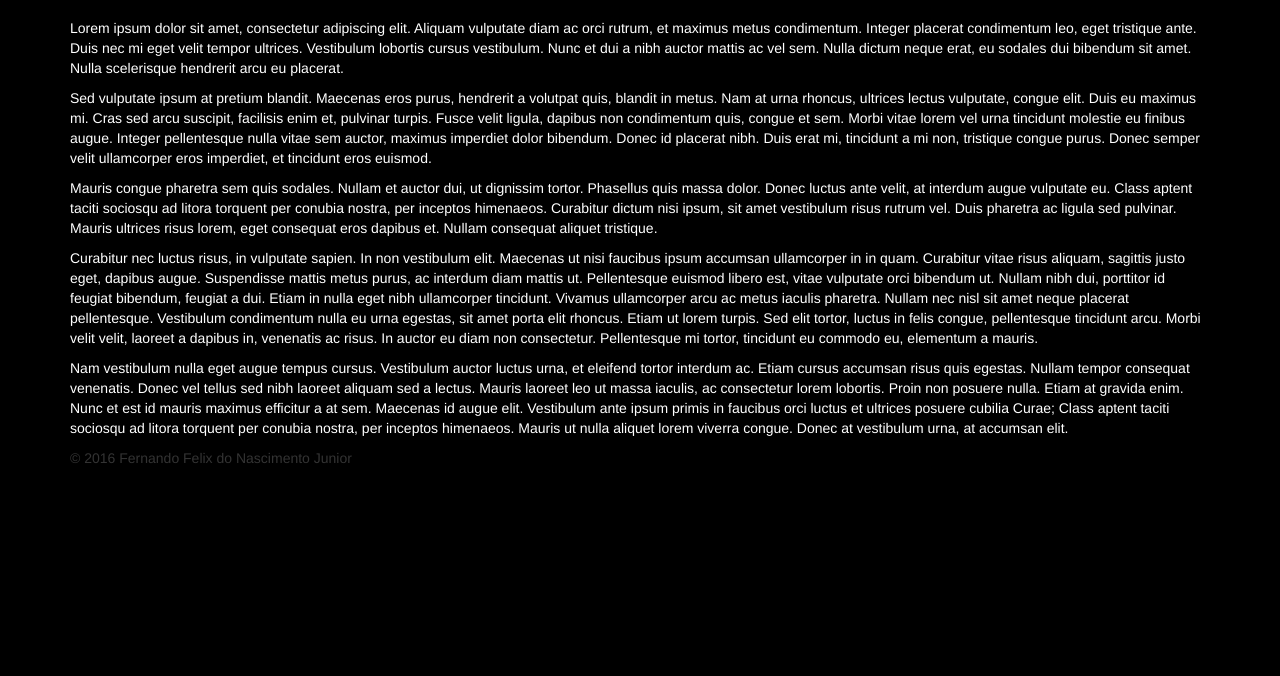
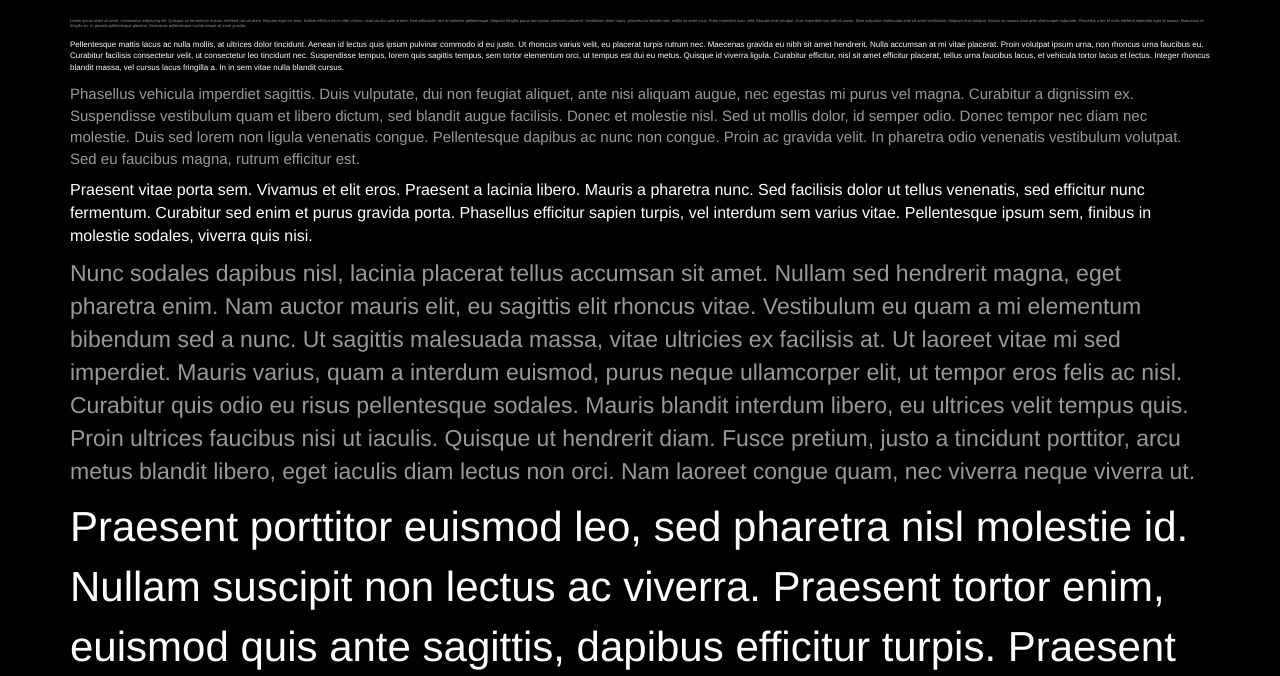
Before and after one commit to fernandojunior/d3-example, a plain HTML site: page index.html in a window 1280 px wide. Shown: the part 124-800 px from the top of the page. Drawn offline with nearby package versions, Linux system fonts and the light colour scheme.

Commit message:
Dynamic properties

```diff
--- a/index.html
+++ b/index.html
@@ -35,15 +35,25 @@
     <main>
         <div class="container">
             <div id="content">
-                <p>Lorem ipsum dolor sit amet, consectetur adipiscing elit. Aliquam vulputate diam ac orci rutrum, et maximus metus condimentum. Integer placerat condimentum leo, eget tristique ante. Duis nec mi eget velit tempor ultrices. Vestibulum lobortis cursus vestibulum. Nunc et dui a nibh auctor mattis ac vel sem. Nulla dictum neque erat, eu sodales dui bibendum sit amet. Nulla scelerisque hendrerit arcu eu placerat.</p>
+                <p>Lorem ipsum dolor sit amet, consectetur adipiscing elit. Quisque ac fermentum mauris, eleifend rutrum diam. Aliquam eget est eros. Nullam efficitur est in nibh viverra, vitae iaculis nulla ornare. Sed sollicitudin orci at molestie pellentesque. Aliquam fringilla purus non ipsum venenatis placerat. Vestibulum diam turpis, pharetra eu lobortis sed, mollis sit amet risus. Proin imperdiet nunc velit. Aliquam erat volutpat. Duis imperdiet non velit id auctor. Nam vulputate malesuada ante sit amet vestibulum. Aliquam erat volutpat. Mauris ac massa vitae ante ullamcorper vulputate. Phasellus a leo et nulla eleifend imperdiet eget at massa. Maecenas et fringilla ex. In gravida pellentesque placerat. Maecenas pellentesque lacinia neque sit amet gravida.</p>
 
-                <p>Sed vulputate ipsum at pretium blandit. Maecenas eros purus, hendrerit a volutpat quis, blandit in metus. Nam at urna rhoncus, ultrices lectus vulputate, congue elit. Duis eu maximus mi. Cras sed arcu suscipit, facilisis enim et, pulvinar turpis. Fusce velit ligula, dapibus non condimentum quis, congue et sem. Morbi vitae lorem vel urna tincidunt molestie eu finibus augue. Integer pellentesque nulla vitae sem auctor, maximus imperdiet dolor bibendum. Donec id placerat nibh. Duis erat mi, tincidunt a mi non, tristique congue purus. Donec semper velit ullamcorper eros imperdiet, et tincidunt eros euismod.</p>
+                <p>Pellentesque mattis lacus ac nulla mollis, at ultrices dolor tincidunt. Aenean id lectus quis ipsum pulvinar commodo id eu justo. Ut rhoncus varius velit, eu placerat turpis rutrum nec. Maecenas gravida eu nibh sit amet hendrerit. Nulla accumsan at mi vitae placerat. Proin volutpat ipsum urna, non rhoncus urna faucibus eu. Curabitur facilisis consectetur velit, ut consectetur leo tincidunt nec. Suspendisse tempus, lorem quis sagittis tempus, sem tortor elementum orci, ut tempus est dui eu metus. Quisque id viverra ligula. Curabitur efficitur, nisl sit amet efficitur placerat, tellus urna faucibus lacus, et vehicula tortor lacus et lectus. Integer rhoncus blandit massa, vel cursus lacus fringilla a. In in sem vitae nulla blandit cursus.</p>
 
-                <p>Mauris congue pharetra sem quis sodales. Nullam et auctor dui, ut dignissim tortor. Phasellus quis massa dolor. Donec luctus ante velit, at interdum augue vulputate eu. Class aptent taciti sociosqu ad litora torquent per conubia nostra, per inceptos himenaeos. Curabitur dictum nisi ipsum, sit amet vestibulum risus rutrum vel. Duis pharetra ac ligula sed pulvinar. Mauris ultrices risus lorem, eget consequat eros dapibus et. Nullam consequat aliquet tristique.</p>
+                <p>Phasellus vehicula imperdiet sagittis. Duis vulputate, dui non feugiat aliquet, ante nisi aliquam augue, nec egestas mi purus vel magna. Curabitur a dignissim ex. Suspendisse vestibulum quam et libero dictum, sed blandit augue facilisis. Donec et molestie nisl. Sed ut mollis dolor, id semper odio. Donec tempor nec diam nec molestie. Duis sed lorem non ligula venenatis congue. Pellentesque dapibus ac nunc non congue. Proin ac gravida velit. In pharetra odio venenatis vestibulum volutpat. Sed eu faucibus magna, rutrum efficitur est.</p>
 
-                <p>Curabitur nec luctus risus, in vulputate sapien. In non vestibulum elit. Maecenas ut nisi faucibus ipsum accumsan ullamcorper in in quam. Curabitur vitae risus aliquam, sagittis justo eget, dapibus augue. Suspendisse mattis metus purus, ac interdum diam mattis ut. Pellentesque euismod libero est, vitae vulputate orci bibendum ut. Nullam nibh dui, porttitor id feugiat bibendum, feugiat a dui. Etiam in nulla eget nibh ullamcorper tincidunt. Vivamus ullamcorper arcu ac metus iaculis pharetra. Nullam nec nisl sit amet neque placerat pellentesque. Vestibulum condimentum nulla eu urna egestas, sit amet porta elit rhoncus. Etiam ut lorem turpis. Sed elit tortor, luctus in felis congue, pellentesque tincidunt arcu. Morbi velit velit, laoreet a dapibus in, venenatis ac risus. In auctor eu diam non consectetur. Pellentesque mi tortor, tincidunt eu commodo eu, elementum a mauris.</p>
+                <p>Praesent vitae porta sem. Vivamus et elit eros. Praesent a lacinia libero. Mauris a pharetra nunc. Sed facilisis dolor ut tellus venenatis, sed efficitur nunc fermentum. Curabitur sed enim et purus gravida porta. Phasellus efficitur sapien turpis, vel interdum sem varius vitae. Pellentesque ipsum sem, finibus in molestie sodales, viverra quis nisi.</p>
 
-                <p>Nam vestibulum nulla eget augue tempus cursus. Vestibulum auctor luctus urna, et eleifend tortor interdum ac. Etiam cursus accumsan risus quis egestas. Nullam tempor consequat venenatis. Donec vel tellus sed nibh laoreet aliquam sed a lectus. Mauris laoreet leo ut massa iaculis, ac consectetur lorem lobortis. Proin non posuere nulla. Etiam at gravida enim. Nunc et est id mauris maximus efficitur a at sem. Maecenas id augue elit. Vestibulum ante ipsum primis in faucibus orci luctus et ultrices posuere cubilia Curae; Class aptent taciti sociosqu ad litora torquent per conubia nostra, per inceptos himenaeos. Mauris ut nulla aliquet lorem viverra congue. Donec at vestibulum urna, at accumsan elit.</p>
+                <p>Nunc sodales dapibus nisl, lacinia placerat tellus accumsan sit amet. Nullam sed hendrerit magna, eget pharetra enim. Nam auctor mauris elit, eu sagittis elit rhoncus vitae. Vestibulum eu quam a mi elementum bibendum sed a nunc. Ut sagittis malesuada massa, vitae ultricies ex facilisis at. Ut laoreet vitae mi sed imperdiet. Mauris varius, quam a interdum euismod, purus neque ullamcorper elit, ut tempor eros felis ac nisl. Curabitur quis odio eu risus pellentesque sodales. Mauris blandit interdum libero, eu ultrices velit tempus quis. Proin ultrices faucibus nisi ut iaculis. Quisque ut hendrerit diam. Fusce pretium, justo a tincidunt porttitor, arcu metus blandit libero, eget iaculis diam lectus non orci. Nam laoreet congue quam, nec viverra neque viverra ut.</p>
+
+                <p>Praesent porttitor euismod leo, sed pharetra nisl molestie id. Nullam suscipit non lectus ac viverra. Praesent tortor enim, euismod quis ante sagittis, dapibus efficitur turpis. Praesent semper justo quis lorem ornare egestas. Vestibulum ut varius arcu. Donec vitae libero a est varius aliquet. Sed congue, massa at eleifend aliquam, sapien purus ullamcorper sapien, eu pulvinar ante lorem vitae justo. Maecenas rutrum sed nunc vestibulum dignissim. In ac semper libero, nec ornare diam. Proin semper pharetra massa quis mollis. Donec pellentesque enim felis. Donec ut tortor ut eros fringilla facilisis.</p>
+
+                <p>Nam facilisis odio imperdiet turpis faucibus, at volutpat neque eleifend. Integer pellentesque in sem suscipit condimentum. Integer at metus at lorem commodo cursus id ut ex. Aliquam eget malesuada turpis. Ut ultrices est quis ex consectetur varius blandit ut risus. Vivamus euismod erat vel nisi molestie sagittis. Etiam vitae varius sem. In sed elit nec velit bibendum molestie a sit amet est. Donec ultrices in quam quis efficitur. Curabitur urna est, dictum sit amet eros ac, egestas pretium risus. In sit amet lectus hendrerit, dictum felis vel, semper elit. Suspendisse velit elit, sollicitudin vel lorem ac, venenatis vehicula felis. Vivamus mattis at nisi sed suscipit. Vestibulum lacinia vestibulum est id vulputate.</p>
+
+                <p>Vivamus condimentum enim lacinia, volutpat tortor eu, mattis urna. Sed eu magna ut justo maximus interdum nec rutrum risus. Pellentesque varius arcu eget nibh hendrerit, nec posuere augue commodo. Donec ut enim et augue elementum maximus. Praesent maximus viverra dui et varius. Sed volutpat nunc eget consequat rhoncus. Suspendisse hendrerit faucibus nisi, sed lobortis magna. Quisque vel ultrices urna, ut suscipit neque. Fusce luctus, dolor vitae semper mattis, lectus mi facilisis magna, sit amet tristique libero ex a nisl. Donec lacinia in massa eu maximus. Mauris tortor enim, sollicitudin ut mauris eget, vestibulum vulputate lacus. Pellentesque vulputate pharetra lectus ut commodo. Etiam nec ultricies turpis. In sit amet efficitur tellus. Maecenas lobortis, urna at consectetur pharetra, velit ipsum porta risus, at eleifend nisi neque iaculis lectus. Quisque suscipit malesuada dui a molestie.</p>
+
+                <p>Proin sed porta enim, nec tristique ex. Donec ultrices venenatis lacinia. Nam porta venenatis justo, et interdum velit efficitur volutpat. Sed sit amet convallis mi, eu placerat sapien. Fusce id diam mauris. Maecenas condimentum quam porta libero vestibulum, et commodo sem aliquam. Nam tempor lectus vel elit lacinia, vitae ultrices eros congue.</p>
+
+                <p>Integer vel elementum erat. Maecenas non euismod justo. Suspendisse potenti. Nullam porta vestibulum purus in ultricies. Donec imperdiet est et nunc bibendum venenatis vitae ac magna. Vestibulum euismod in justo ac eleifend. Donec in urna tortor. Class aptent taciti sociosqu ad litora torquent per conubia nostra, per inceptos himenaeos. Integer sodales lobortis neque, non sodales tellus. Quisque congue mi turpis, ut laoreet sem tincidunt ac. Morbi congue in sem ac interdum. Vestibulum sagittis arcu eget ex imperdiet egestas. Nullam auctor rhoncus nisi, at mattis leo molestie a. Quisque finibus arcu neque, non commodo orci blandit rutrum. Pellentesque habitant morbi tristique senectus et netus et malesuada fames ac turpis egestas.</p>
             </div>
         </div>
     </main>
--- a/script.js
+++ b/script.js
@@ -1,3 +1,16 @@
 // Selections
 d3.selectAll("p").style("color", "white");
 d3.selectAll("body").style("background", "black");
+
+// Dynamic properties
+d3.selectAll("p").style("color", function() {
+  return "hsl(" + Math.random() * 360 + ",100%,50%)";
+});
+
+d3.selectAll("p").style("color", function(d, i) {
+  return i % 2 ? "#fff" : "#999";
+});
+
+d3.selectAll("p")
+    .data([4, 8, 15, 16, 23, 42])
+    .style("font-size", function(d) { return d + "px"; });
```
